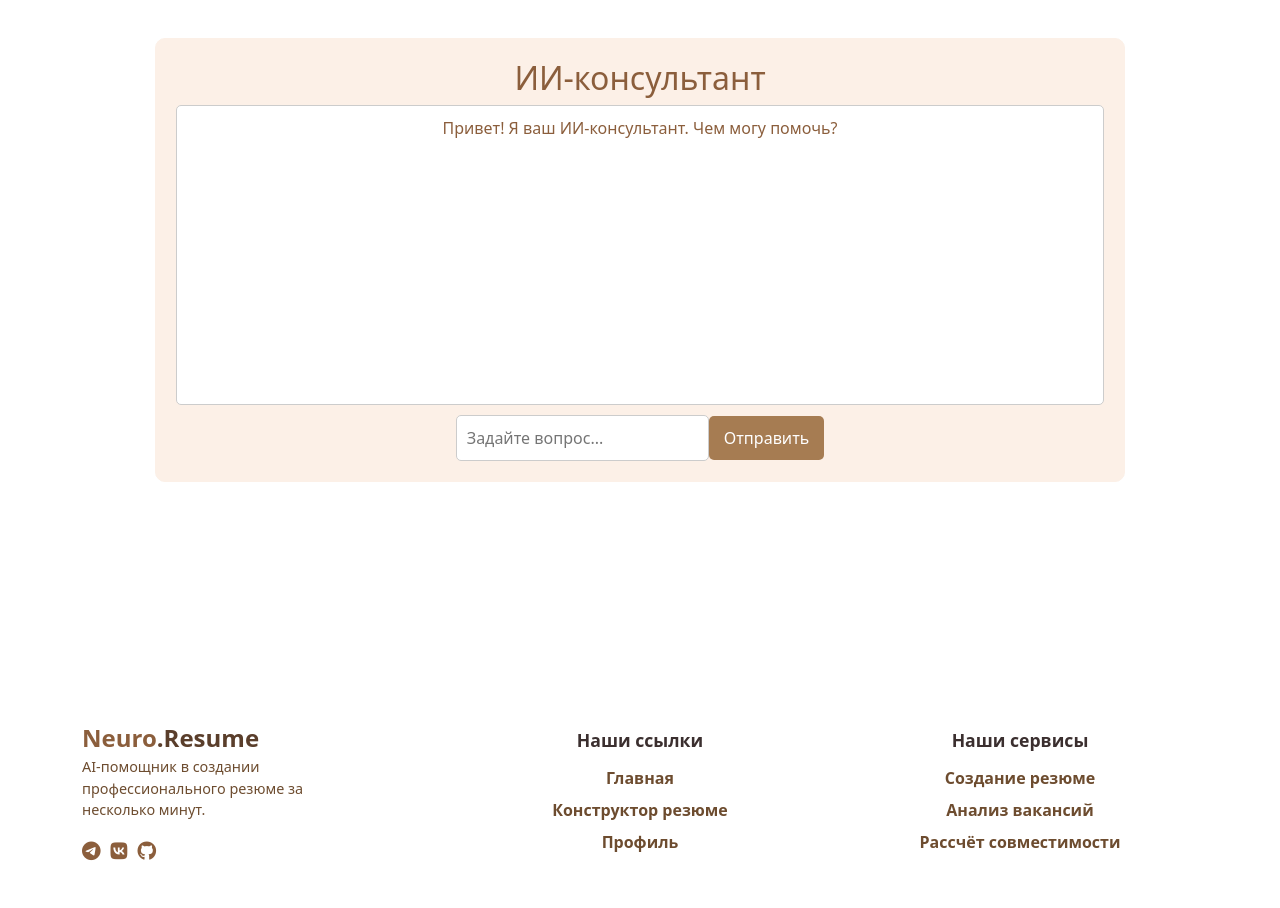
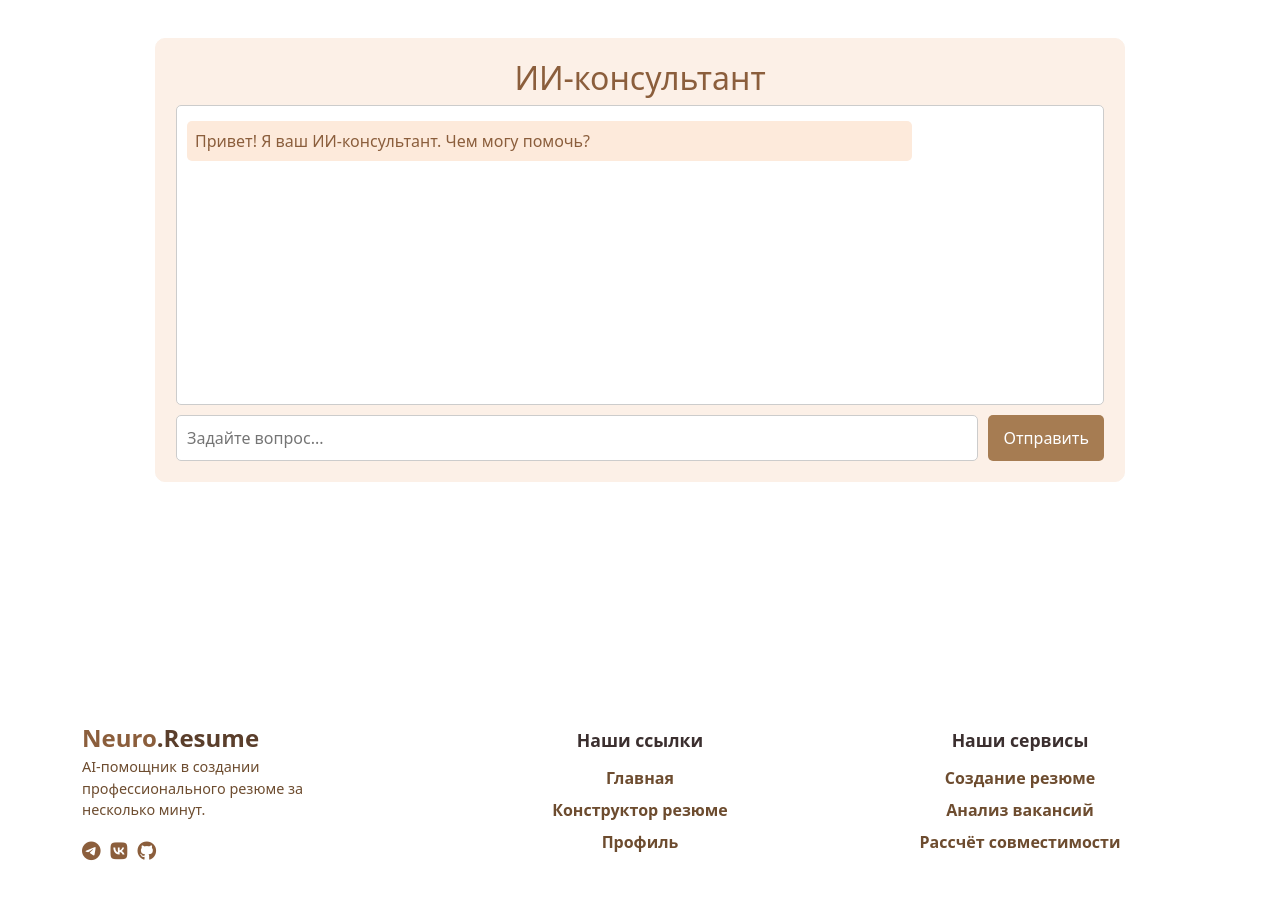
Before and after one commit to ptmff/Neuro_resume, a Vue app in the folder frontend/vue/: page /#/profile in a window 1280 px wide. Shown: the part 858-1766 px from the top of the page. Built offline with nearby package versions, Linux system fonts and the light colour scheme.

Commit message:
добавлены стили сообщений ии-консультанта в профиле

```diff
--- a/frontend/vue/src/components/ProfileConsultant.vue
+++ b/frontend/vue/src/components/ProfileConsultant.vue
@@ -55,6 +55,26 @@ const sendMessage = () => {
   background: white;
   border-radius: 5px;
 }
+.message {
+  padding: 8px;
+  margin: 5px 0;
+  border-radius: 5px;
+  max-width: 80%;
+}
+.bot {
+  background-color: #fdeadb;
+  text-align: left;
+}
+.user {
+  background-color: #fad8be;
+  color: #8b5e3c;
+  text-align: right;
+  margin-left: auto;
+}
+.input-box {
+  display: flex;
+  gap: 10px;
+}
 input {
   flex: 1;
   padding: 10px;
```
